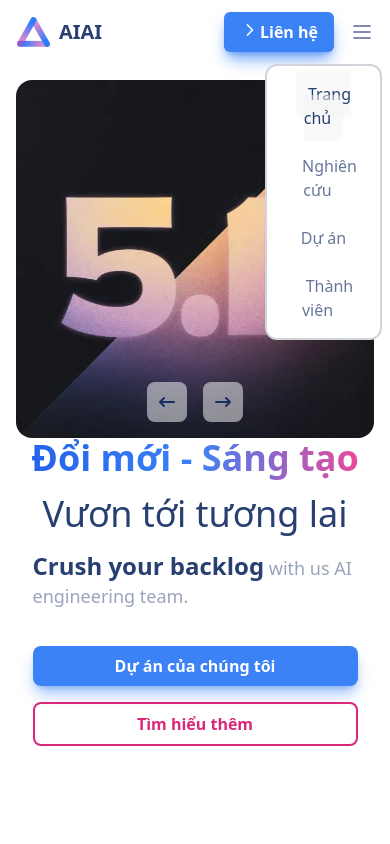
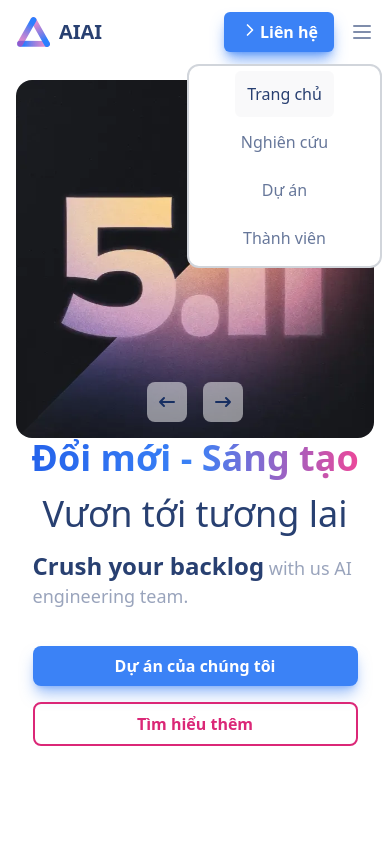
Before and after one commit to LieuTuanKiet/CopyWeb, a React (Vite) app: page / in a window 390 px wide. Both pictures are taken after a click on the button 362 px from the left and 32 px from the top of the page. Shown: the top 844 px of the page. Built offline with nearby package versions, Linux system fonts and the light colour scheme.

Commit message:
fix: make the header button in mobile look acceptable for all device in f12

```diff
--- a/src/components/MobileHeaderButton.jsx
+++ b/src/components/MobileHeaderButton.jsx
@@ -8,7 +8,7 @@ export default function MobileHeaderButton(){
         <button onClick={() => setActive(!active)}><svg xmlns="http://www.w3.org/2000/svg" width="24" height="24" viewBox="0 0 24 24" fill="none" stroke="currentColor" strokeWidth="2"
                 strokeLinecap="round" strokeLinejoin="round" className="lucide lucide-menu text-primary/50 block lg:hidden" aria-hidden="true"><path d="M4 12h16">
                 </path><path d="M4 18h16"></path><path d="M4 6h16"></path></svg>
-                <ul className={`flex-col absolute w-[30vw] top-16 right-2 gap-y-6 bg-white rounded-xl p-4 border-gray-300 border-2 ${active? "flex" : "hidden"} `}>
+                <ul className={`flex-col absolute w-[50vw] top-16 right-2 gap-y-6 bg-white rounded-xl py-4 border-gray-300 border-2 ${active? "flex" : "hidden"} `}>
                     <HeaderButton />
                 </ul>
         </button>
```
